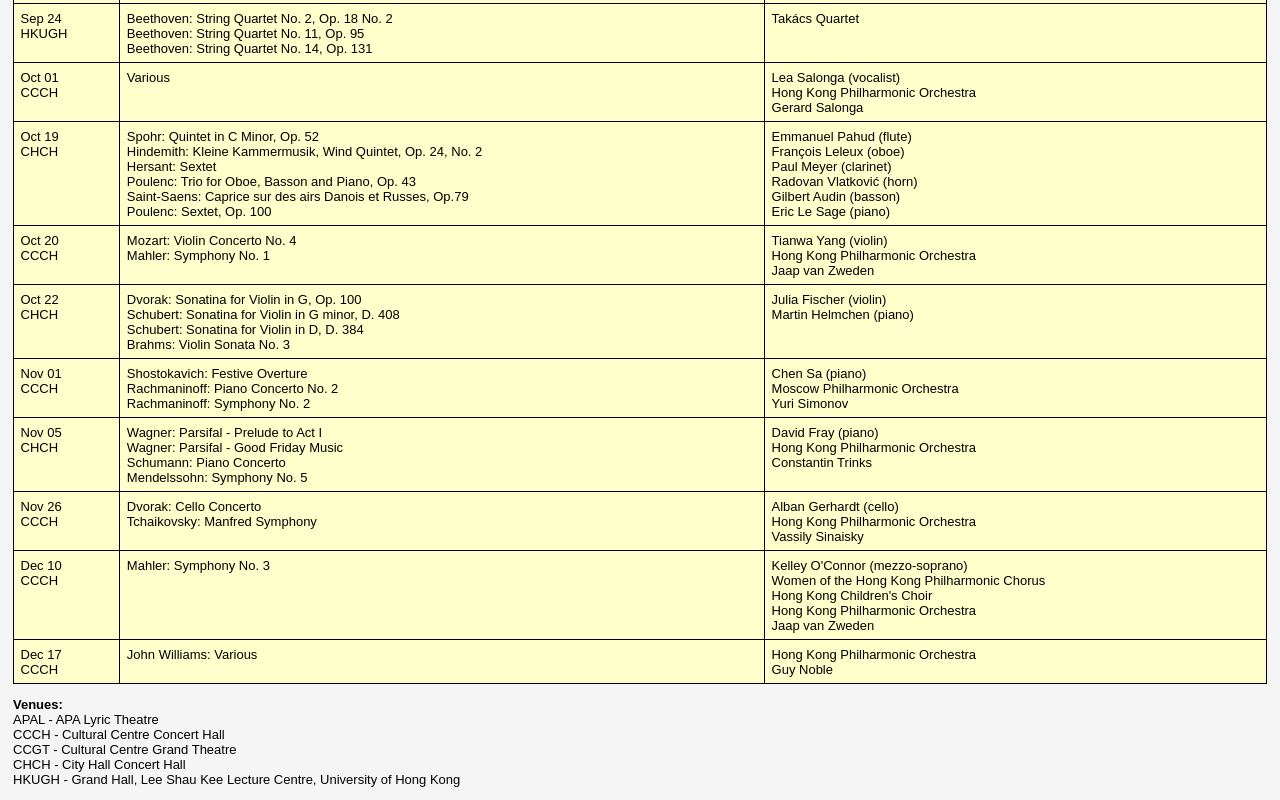
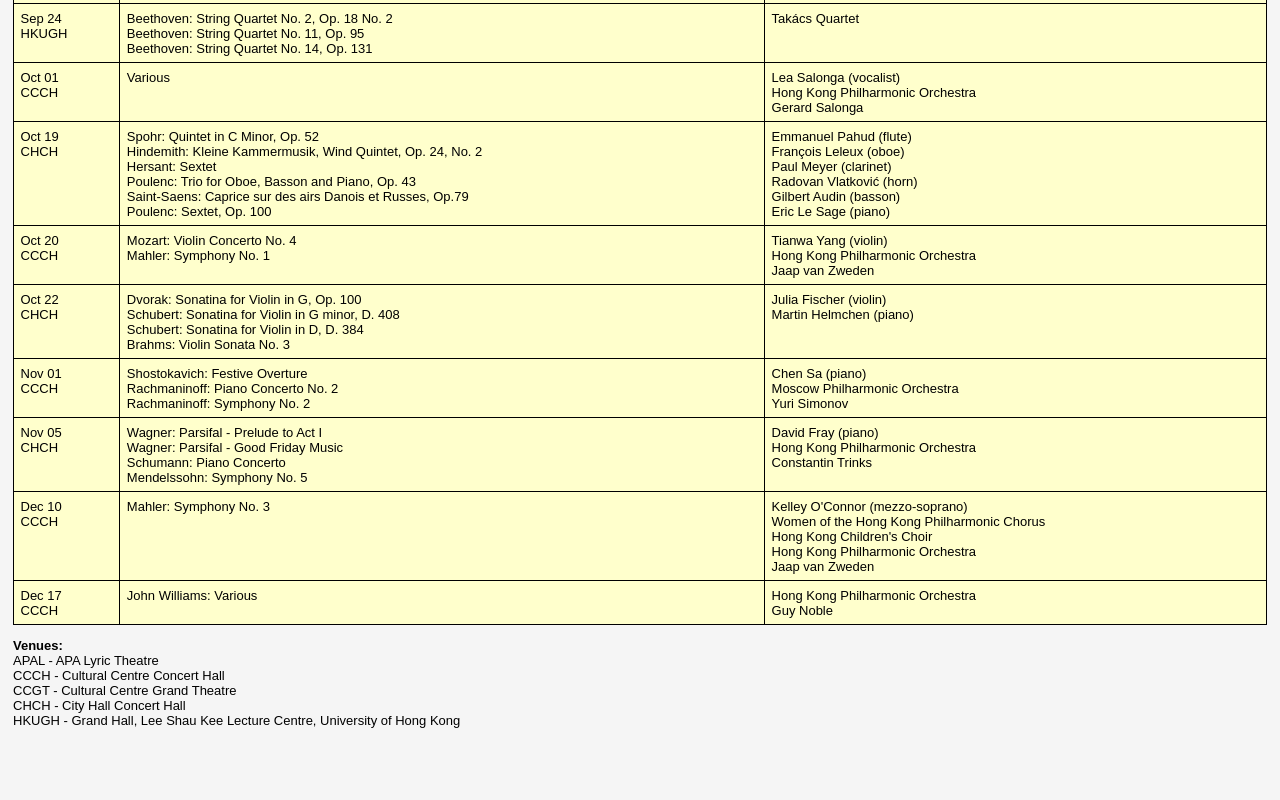
Before and after one commit to jkmcl/jkmcl.github.io, a plain HTML site: page concerts/concerts2016.html in a window 1280 px wide. Shown: the part 767-1567 px from the top of the page. After the commit the page ends 1508 px from the top, so only its background shows below. Drawn offline with Linux system fonts and the light colour scheme.

Commit message:
Removed the Dvorak/Tchaikovsky concert - could not attend

```diff
--- a/concerts/concerts2016.html
+++ b/concerts/concerts2016.html
@@ -252,19 +252,6 @@
 	</tr>
 
 	<tr>
-		<td>Nov 26<br>CCCH</td>
-		<td>
-			Dvorak: Cello Concerto<br>
-			Tchaikovsky: Manfred Symphony
-		</td>
-		<td>
-			Alban Gerhardt (cello)<br>
-			Hong Kong Philharmonic Orchestra<br>
-			Vassily Sinaisky
-		</td>
-	</tr>
-
-	<tr>
 		<td>Dec 10<br>CCCH</td>
 		<td>
 			Mahler: Symphony No. 3
```
